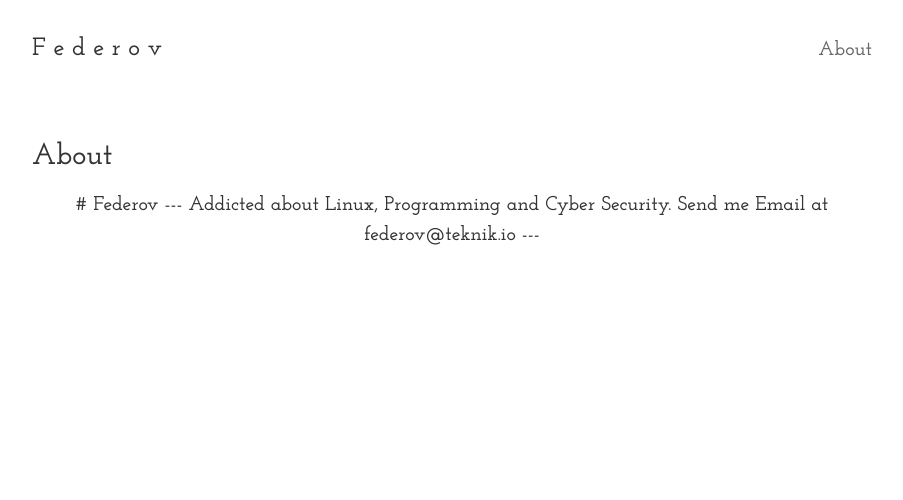
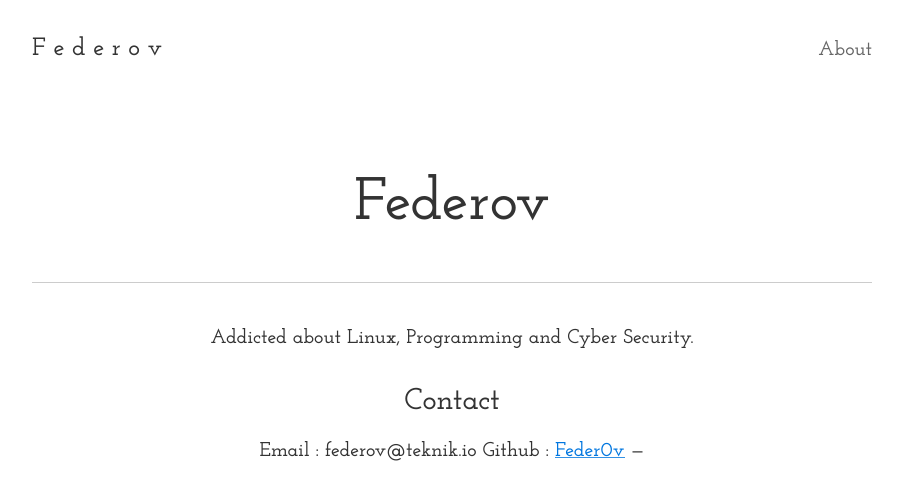
Before and after one commit to feder0v/feder0v.github.io, a Jekyll site: the page built from about.md, in a window 1280 px wide. Shown: the top 500 px of the page, without its empty margins (188-1091 px from the left). Built offline with Jekyll 4.4.1, drawn with Linux system fonts in a browser that asks for light colours.

Commit message:
Add Contact Information

```diff
--- a/about.md
+++ b/about.md
@@ -1,15 +1,15 @@
 ---
-layout: page
+layout: center
 title: About
 permalink: /about/
 tags: about
 ---
-<center>
+
 # Federov
 ---
 Addicted about Linux, Programming and Cyber Security.
 
-Send me Email at {{ site.email}}
-
+## Contact
+Email : {{ site.email}}
+Github : [Feder0v](http://github.com/feder0v)
 ---
-</center>
```
